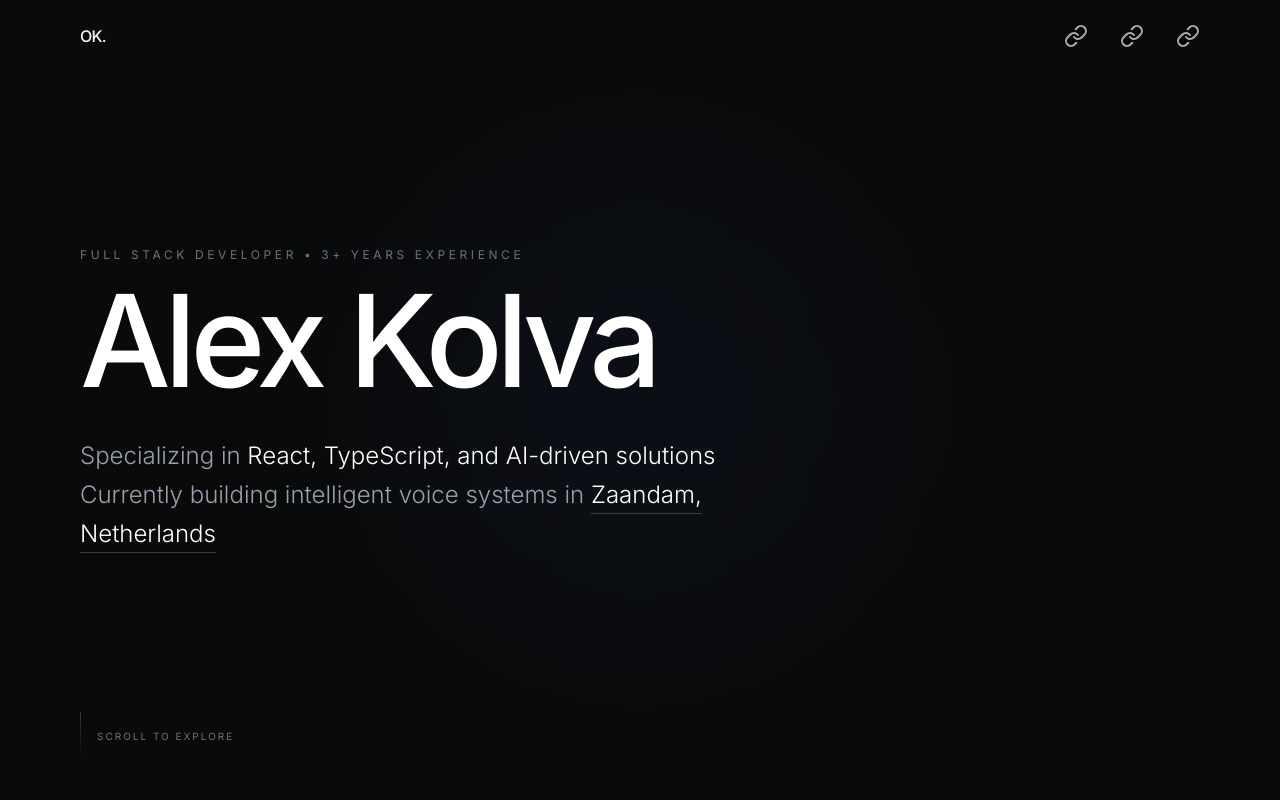
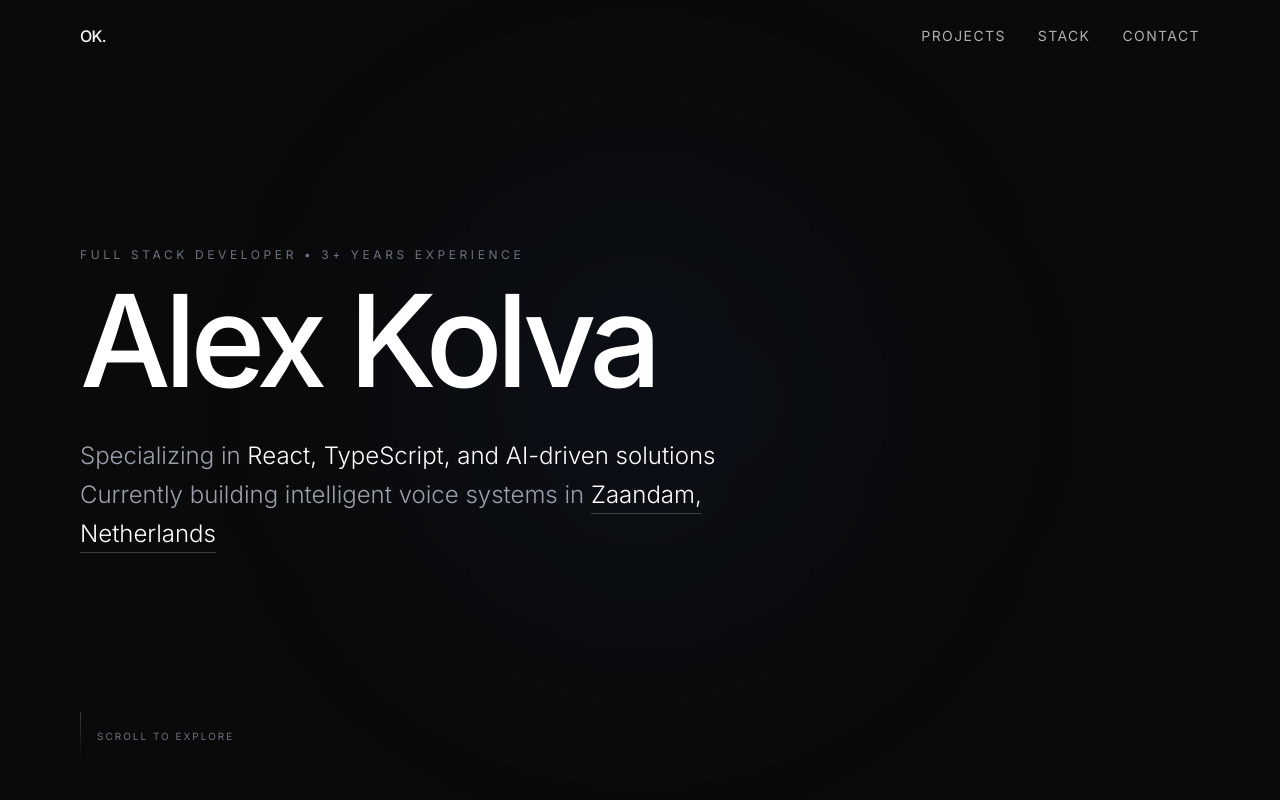
Before and after one commit to Yukine1/MyPortfolio, a Next.js app: page / in a window 1280 px wide. Shown: the top 800 px of the page. Built offline with nearby package versions, Linux system fonts and the light colour scheme.

Commit message:
Replaced link tag with a

```diff
--- a/src/widgets/navbar/ui/Navbar.tsx
+++ b/src/widgets/navbar/ui/Navbar.tsx
@@ -1,6 +1,5 @@
 'use client';
 import { motion } from 'framer-motion';
-import {Link} from "lucide-react";
 
 export const Navbar = () => {
     return (
@@ -11,9 +10,9 @@ export const Navbar = () => {
         >
             <span className="text-white font-medium tracking-tighter">OK.</span>
             <div className="flex gap-8 text-sm uppercase tracking-widest text-white/70">
-                <Link href="#projects" className="hover:text-white transition-colors">Projects</Link>
-                <Link href="#stack" className="hover:text-white transition-colors">Stack</Link>
-                <Link href="#contact" className="hover:text-white transition-colors">Contact</Link>
+                <a href="#projects" className="hover:text-white transition-colors">Projects</a>
+                <a href="#stack" className="hover:text-white transition-colors">Stack</a>
+                <a href="#contact" className="hover:text-white transition-colors">Contact</a>
             </div>
         </motion.nav>
     );
```
